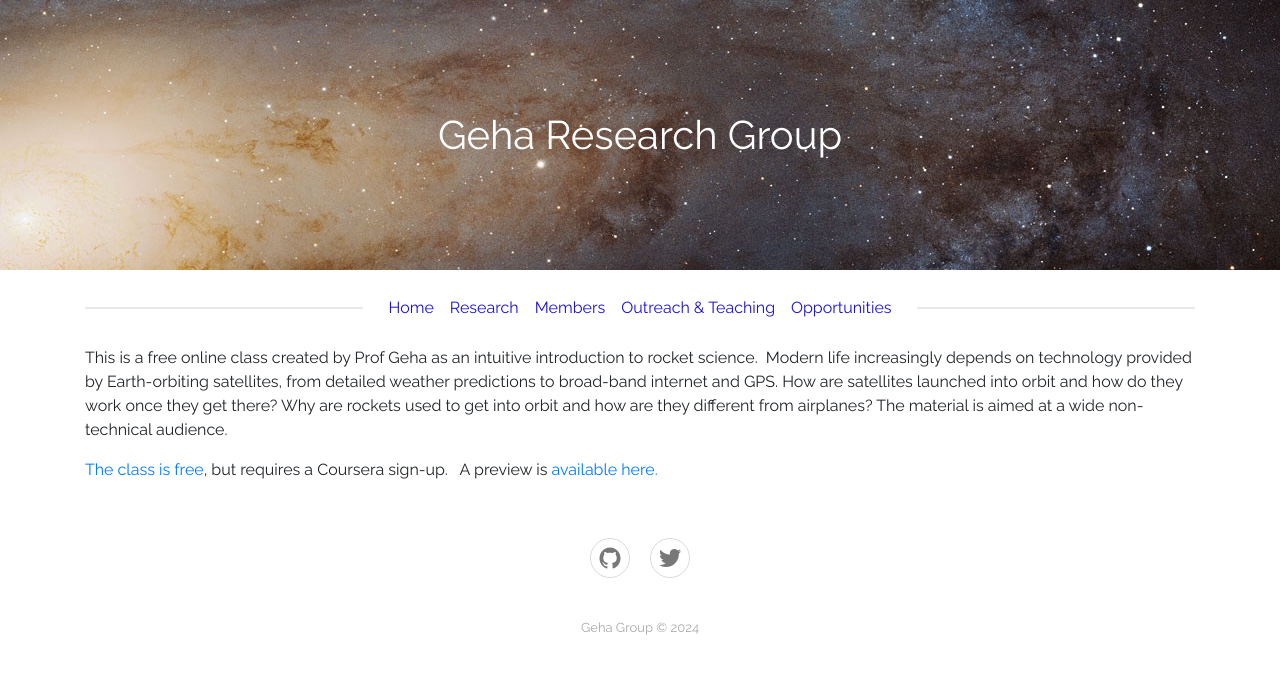
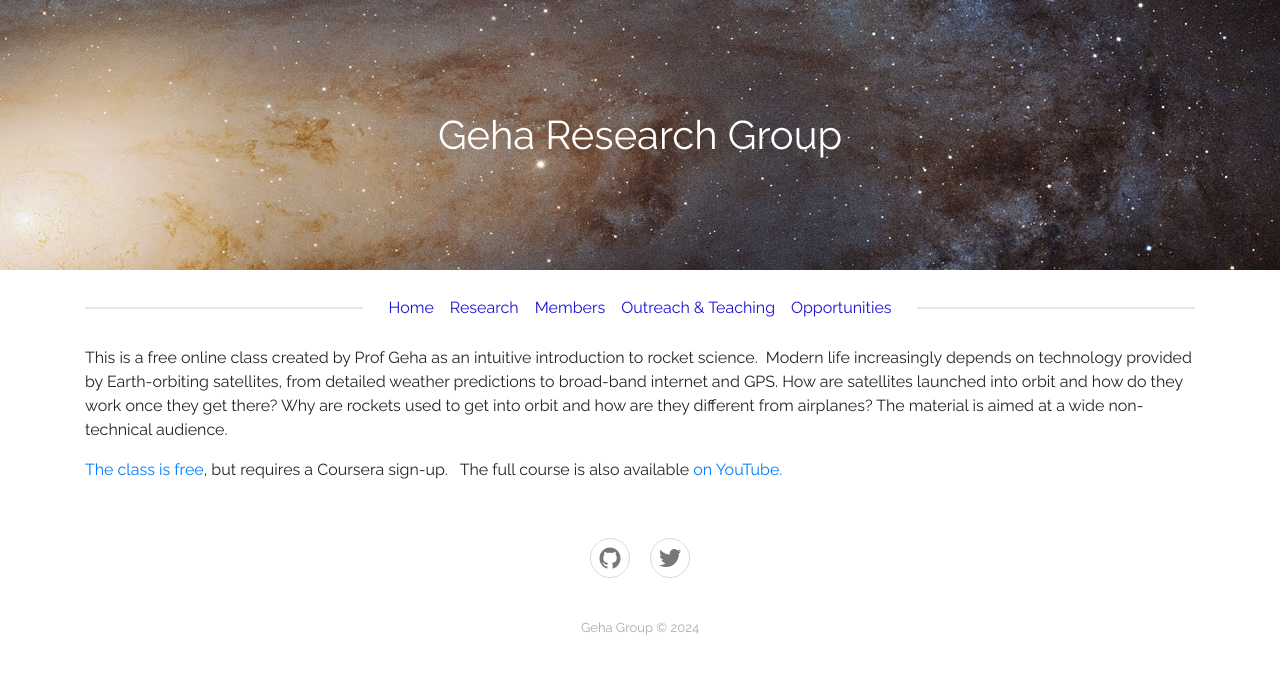
Before and after one commit to geha-group/geha-group.github.io, a Jekyll site: the page built from _outreach/3_rse.md, in a window 1280 px wide. Shown: the top 674 px of the page. Built offline with Jekyll 4.4.1, drawn with Linux system fonts in a browser that asks for light colours.

Commit message:
Update 3_rse.md

```diff
--- a/_outreach/3_rse.md
+++ b/_outreach/3_rse.md
@@ -2,8 +2,10 @@
 title: "Rocket Science for Everyone"
 layout: default
 image: "/assets/images/rse.png"
+text: |
+  An online class created by Prof Geha as an intuitive introduction to rocket science.  The material is aimed at a wide non-technical audience and available on <a href="https://www.youtube.com/watch?v=hBE00PL04FM">YouTube</a>.
 ---
 
 This is a free online class created by Prof Geha as an intuitive introduction to rocket science.  Modern life increasingly depends on technology provided by Earth-orbiting satellites, from detailed weather predictions to broad-band internet and GPS. How are satellites launched into orbit and how do they work once they get there? Why are rockets used to get into orbit and how are they different from airplanes? The material is aimed at a wide non-technical audience.
 
-<a href="https://online.yale.edu/courses/rocket-science-everyone">The class is free</a>, but requires a Coursera sign-up.   A preview is <a href="https://www.youtube.com/watch?v=hBE00PL04FM">available here.</a>
+<a href="https://online.yale.edu/courses/rocket-science-everyone">The class is free</a>, but requires a Coursera sign-up.   The full course is also available <a href="https://www.youtube.com/watch?v=hBE00PL04FM">on YouTube.</a>
```
